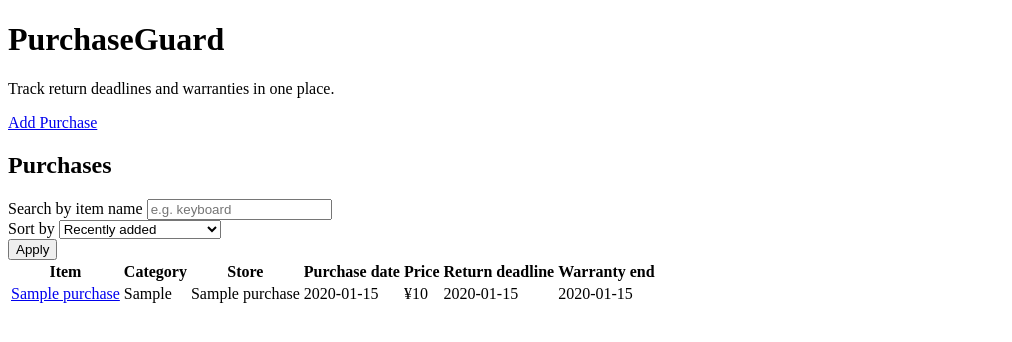
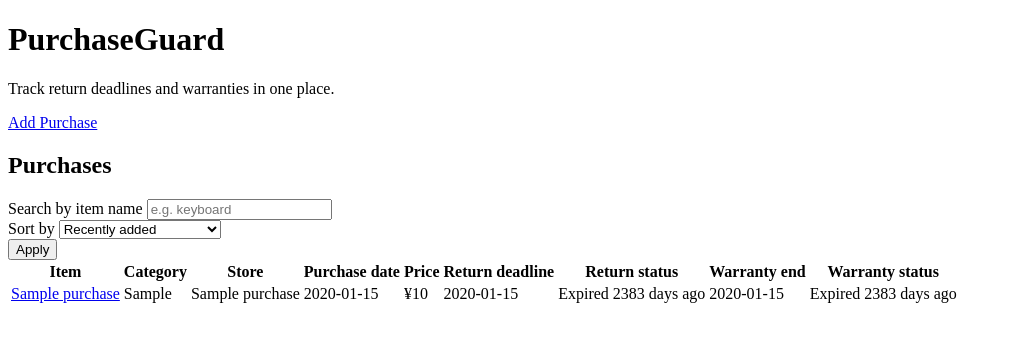
Before and after one commit to meiglyph/purchase-guard, a Flask app: page / in a window 1280 px wide. Shown: the top 342 px of the page, without its empty margins (0-1012 px from the left). Run offline with Flask 3, Linux system fonts and the light colour scheme; tables that the repository leaves empty hold one stand-in row (values such as "Sample post").

Commit message:
Add deadline status indicators

```diff
--- a/app.py
+++ b/app.py
@@ -1,6 +1,5 @@
 import os
-from datetime import datetime
-
+from datetime import date, datetime
 from flask import Flask, flash, redirect, render_template, request, url_for
 from flask_sqlalchemy import SQLAlchemy
 
@@ -33,6 +32,51 @@ class Purchase(db.Model):
         default=datetime.utcnow,
         nullable=False,
     )
+    @property
+    def return_status(self):
+        if self.return_deadline is None:
+            return "No deadline"
+
+        days_remaining = (self.return_deadline - date.today()).days
+
+        if days_remaining > 1:
+            return f"{days_remaining} days left"
+
+        if days_remaining == 1:
+            return "1 day left"
+
+        if days_remaining == 0:
+            return "Due today"
+
+        days_expired = abs(days_remaining)
+
+        if days_expired == 1:
+            return "Expired 1 day ago"
+
+        return f"Expired {days_expired} days ago"
+
+    @property
+    def warranty_status(self):
+        if self.warranty_end_date is None:
+            return "No warranty"
+
+        days_remaining = (self.warranty_end_date - date.today()).days
+
+        if days_remaining > 1:
+            return f"{days_remaining} days left"
+
+        if days_remaining == 1:
+            return "1 day left"
+
+        if days_remaining == 0:
+            return "Expires today"
+
+        days_expired = abs(days_remaining)
+
+        if days_expired == 1:
+            return "Expired 1 day ago"
+
+        return f"Expired {days_expired} days ago"
 
 
 def parse_optional_date(value):
--- a/templates/index.html
+++ b/templates/index.html
@@ -85,7 +85,9 @@
                     <th>Purchase date</th>
                     <th>Price</th>
                     <th>Return deadline</th>
+                    <th>Return status</th>
                     <th>Warranty end</th>
+                    <th>Warranty status</th>
                 </tr>
             </thead>
             <tbody>
@@ -107,7 +109,9 @@
                             {% endif %}
                         </td>
                         <td>{{ purchase.return_deadline or "—" }}</td>
+                        <td>{{ purchase.return_status }}</td>
                         <td>{{ purchase.warranty_end_date or "—" }}</td>
+                        <td>{{ purchase.warranty_status }}</td>
                     </tr>
                 {% endfor %}
             </tbody>
--- a/templates/purchase_detail.html
+++ b/templates/purchase_detail.html
@@ -38,8 +38,14 @@
         <dt>Return deadline</dt>
         <dd>{{ purchase.return_deadline or "—" }}</dd>
 
+        <dt>Return status</dt>
+        <dd>{{ purchase.return_status }}</dd>
+
         <dt>Warranty end date</dt>
         <dd>{{ purchase.warranty_end_date or "—" }}</dd>
+
+        <dt>Warranty status</dt>
+        <dd>{{ purchase.warranty_status }}</dd>
 
         <dt>Notes</dt>
         <dd>{{ purchase.notes or "—" }}</dd>
```
